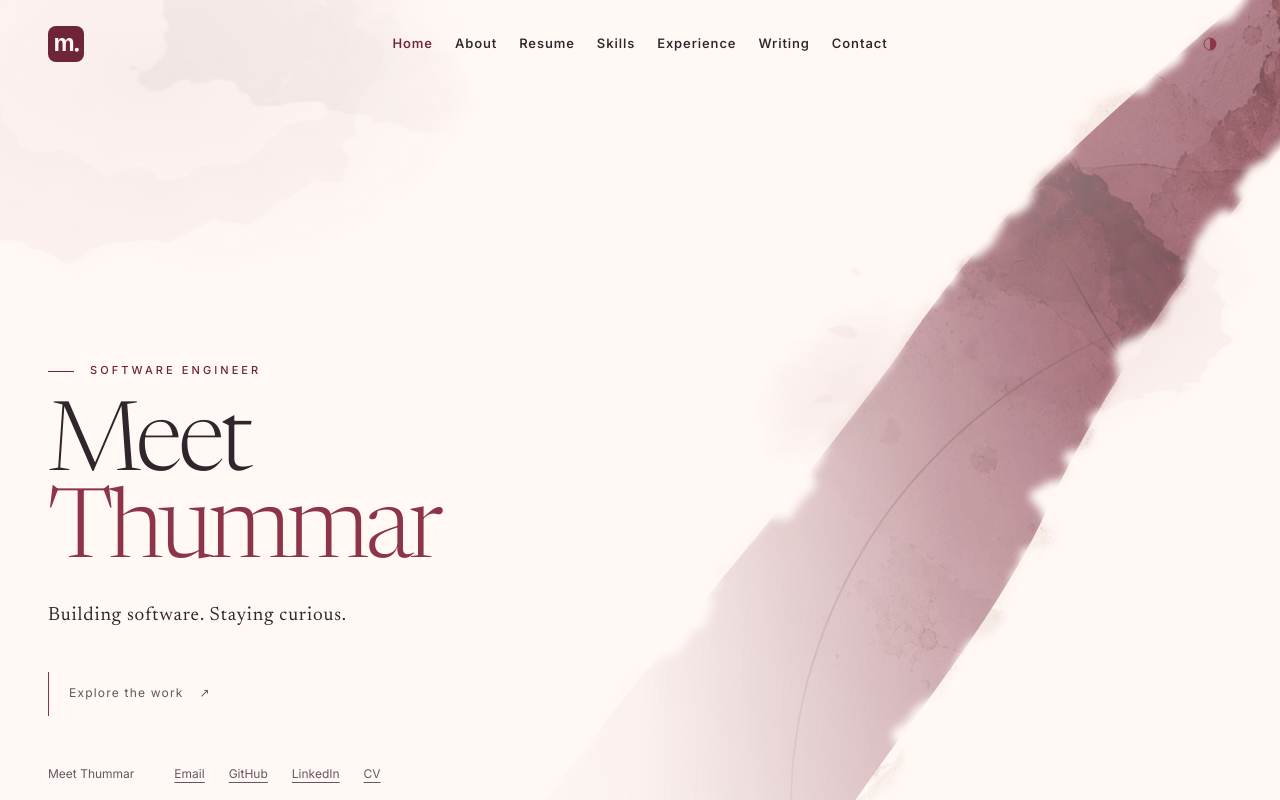
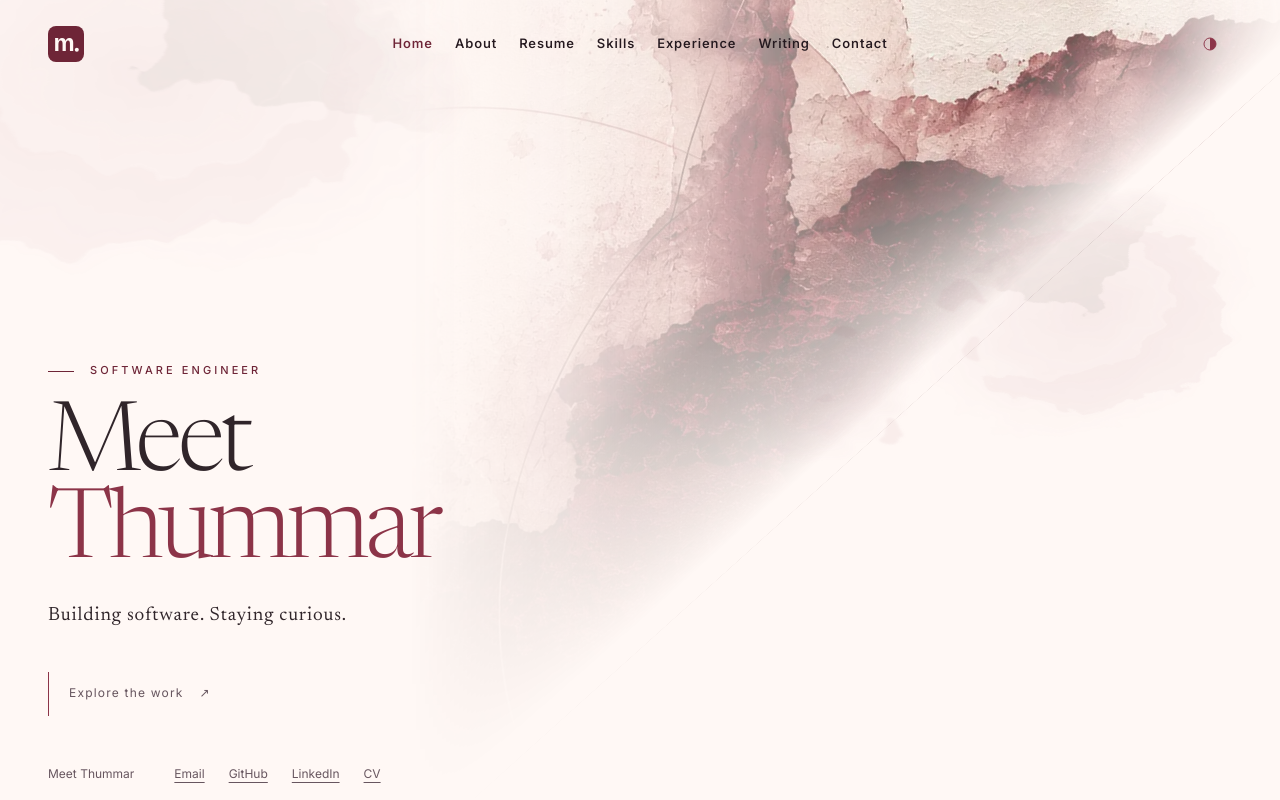
Before and after one commit to meetbyte/meetbyte.github.io, a Next.js app: page / in a window 1280 px wide. Built offline with nearby package versions, Linux system fonts and the light colour scheme.

Commit message:
Restore original Home artwork diagonally and soften inner atmospheres

```diff
--- a/scripts/qa/complete-site.mjs
+++ b/scripts/qa/complete-site.mjs
@@ -9,7 +9,7 @@ const {chromium}=await import(process.env.PLAYWRIGHT_MODULE_PATH || 'playwright'
 const axePath=process.env.AXE_SCRIPT_PATH;
 if(!axePath)throw new Error('Set AXE_SCRIPT_PATH to the separately installed axe-core/axe.min.js.');
 const routes=['/','/about/','/resume/','/skills/','/experience/','/writing/','/contact/','/experience/apex-self-service/','/experience/mobilefirst-modernization/','/experience/engineering-tooling/','/experience/production-investigation/','/writing/beyond-screens/','/writing/modernizing-safely/','/writing/behind-the-requirement/','/writing/software-meets-reality/','/writing/ai-and-decisions/','/writing/thinking-slowly/'];
-const output='docs/qa/ribbon-art';fs.mkdirSync(output,{recursive:true});
+const output='docs/qa/original-art-diagonal';fs.mkdirSync(output,{recursive:true});
 const results={layouts:[],axe:[],localLinks:[],navigation:[],errors:[]};
 const server=await startStaticServer();let browser;
 try{
@@ -23,7 +23,7 @@ try{
    await page.waitForFunction(()=>!document.querySelector('.theme-toggle').disabled);await page.evaluate(()=>document.fonts.ready);
    assert.equal(await page.locator('html').getAttribute('data-theme'),mode);
    const metrics=await page.evaluate(()=>({scroll:document.documentElement.scrollWidth,viewport:innerWidth,h1:document.querySelectorAll('h1').length,portrait:[...document.querySelectorAll('img[src*="meet-thummar"]')].filter(e=>e.getBoundingClientRect().width>0).length,main:document.querySelector('main').getBoundingClientRect().bottom,footer:document.querySelector('footer').getBoundingClientRect().top,background:getComputedStyle(document.querySelector('.ink-layer')).backgroundImage,artBottom:document.querySelector('.page-atmosphere').getBoundingClientRect().bottom,documentHeight:document.documentElement.scrollHeight}));
-   assert.ok(metrics.scroll<=width+1,JSON.stringify({mode,width,route,...metrics}));assert.equal(metrics.h1,1,route);assert.equal(metrics.portrait,route==='/about/'?1:0,route);assert.ok(metrics.footer>=metrics.main,route);if(route==='/')assert.equal(await page.locator('.home-ribbon-art .ink-paper-'+mode).getAttribute('href'),`/images/editorial/hero-${mode}-1120.webp`);else assert.equal(await page.locator('.inner-ink').count(),1);assert.ok(metrics.artBottom>=metrics.documentHeight-2,'Artwork must span the document');
+   assert.ok(metrics.scroll<=width+1,JSON.stringify({mode,width,route,...metrics}));assert.equal(metrics.h1,1,route);assert.equal(metrics.portrait,route==='/about/'?1:0,route);assert.ok(metrics.footer>=metrics.main,route);if(route==='/')assert.ok(metrics.background.includes(`hero-${mode}-`));else assert.equal(await page.locator('.inner-ink').count(),1);assert.ok(metrics.artBottom>=metrics.documentHeight-2,'Artwork must span the document');
    assert.equal(await page.getByText('Draft',{exact:true}).count(),0);
    if(route==='/')assert.ok(await page.evaluate(()=>document.documentElement.scrollHeight<=innerHeight+1),'Home should fit the standard viewport');
    if(route==='/skills/')assert.ok(await page.locator('.ink-layer').evaluate(e=>Number(getComputedStyle(e).opacity)>=.24),'Skills ink must remain visible');
--- a/scripts/qa/ink-visits.mjs
+++ b/scripts/qa/ink-visits.mjs
@@ -4,7 +4,7 @@ import assert from 'node:assert/strict';
 import {startStaticServer} from './static-server.mjs';
 const {chromium}=await import(process.env.PLAYWRIGHT_MODULE_PATH||'playwright');
 const server=await startStaticServer(4179);let browser;
-const output='docs/qa/ribbon-art';fs.mkdirSync(output,{recursive:true});
+const output='docs/qa/original-art-diagonal';fs.mkdirSync(output,{recursive:true});
 try {
  browser=await chromium.launch({executablePath:process.env.FOUNDATION_BROWSER_EXECUTABLE,args:['--no-sandbox','--disable-dev-shm-usage','--disable-gpu']});
  const page=await browser.newPage({viewport:{width:1440,height:900},reducedMotion:'reduce'});
@@ -14,7 +14,7 @@ try {
  await page.getByRole('button',{name:'Switch to dark theme'}).click();assert.equal(await scene(),second,'Theme switch must preserve this visit’s composition');
  await page.locator('.desktop-navigation').getByRole('link',{name:'Writing',exact:true}).click();await page.waitForURL(/writing/);await ready();
  await page.locator('.desktop-navigation').getByRole('link',{name:'Skills',exact:true}).click();await page.waitForURL(/skills/);await ready();const revisit=await scene();assert.notEqual(second,revisit);
- await page.goto('http://127.0.0.1:4179/');await ready();const home=await page.locator('.ink-layer').evaluate(e=>({background:getComputedStyle(e).backgroundImage,width:e.offsetWidth,height:e.offsetHeight,transform:getComputedStyle(e).transform,nameTop:document.querySelector("h1").getBoundingClientRect().top}));await page.reload();await ready();assert.deepEqual(await page.locator('.ink-layer').evaluate(e=>({background:getComputedStyle(e).backgroundImage,width:e.offsetWidth,height:e.offsetHeight,transform:getComputedStyle(e).transform,nameTop:document.querySelector("h1").getBoundingClientRect().top})),home);assert.equal(await page.locator('.inner-ink').count(),0);assert.equal(await page.locator('.home-ribbon-art').count(),1);assert.ok(home.nameTop>=450,"Desktop identity must begin in the lower half of the 900px Home viewport");
+ await page.goto('http://127.0.0.1:4179/');await ready();const home=await page.locator('.ink-layer').evaluate(e=>({background:getComputedStyle(e).backgroundImage,width:e.offsetWidth,height:e.offsetHeight,transform:getComputedStyle(e).transform,nameTop:document.querySelector("h1").getBoundingClientRect().top}));await page.reload();await ready();assert.deepEqual(await page.locator('.ink-layer').evaluate(e=>({background:getComputedStyle(e).backgroundImage,width:e.offsetWidth,height:e.offsetHeight,transform:getComputedStyle(e).transform,nameTop:document.querySelector("h1").getBoundingClientRect().top})),home);assert.equal(await page.locator('.inner-ink').count(),0);assert.ok(Math.abs(home.width/home.height-.8)<.01);assert.notEqual(home.transform,'none');assert.ok(home.nameTop>=450,"Desktop identity must begin in the lower half of the 900px Home viewport");
  await page.goto('http://127.0.0.1:4179/about/');await ready();assert.ok(await page.locator('.portrait-dark').isVisible());assert.equal(await page.locator('.portrait-light').isVisible(),false);await page.getByRole('button',{name:'Switch to light theme'}).click();assert.ok(await page.locator('.portrait-light').isVisible());assert.equal(await page.locator('.portrait-dark').isVisible(),false);
- fs.writeFileSync(output+'/ink-visits.json',JSON.stringify({first,second,revisit,home,checks:['inner artwork changes on refresh and route return','theme switch preserves composition','Home ribbon remains fixed; desktop name begins below midpoint','one visible portrait with matching theme']},null,2));console.log('PASS: artwork visit and portrait theme behavior');
+ fs.writeFileSync(output+'/ink-visits.json',JSON.stringify({first,second,revisit,home,checks:['inner artwork changes on refresh and route return','theme switch preserves composition','Original Home artwork remains fixed and rotated without reshaping; desktop name begins below midpoint','one visible portrait with matching theme']},null,2));console.log('PASS: artwork visit and portrait theme behavior');
 } finally {await browser?.close();server.close();}
--- a/src/components/editorial-artwork.tsx
+++ b/src/components/editorial-artwork.tsx
@@ -67,23 +67,6 @@ function InkComposition({ variant, id }: { variant: number; id: string }) {
     <svg className="ink-composition ink-echo" viewBox="0 0 1000 1000" preserveAspectRatio="none" focusable="false"><use href={`#stain-${id}`} transform={transforms[(variant + 3) % 8]} /></svg>
   </>;
 }
-/** A continuous textured ribbon follows a diagonal silhouette, with no paper-coloured oval backing. @author meetbyte */
-function HomeRibbon({ id }: { id: string }) {
-  const sweep = "M560 980C690 780 850 620 1010 400C1150 190 1290 100 1510-100L1610-60C1410 220 1280 350 1170 590C1080 770 920 920 910 1010Z";
-  return <svg className="home-ribbon-art" viewBox="0 0 1440 900" preserveAspectRatio="none" focusable="false">
-    <defs>
-      <filter id={`edge-${id}`} x="-20%" y="-20%" width="140%" height="140%"><feTurbulence type="fractalNoise" baseFrequency=".012" numOctaves="3" seed="19" result="grain" /><feDisplacementMap in="SourceGraphic" in2="grain" scale="90" xChannelSelector="R" yChannelSelector="G" /><feGaussianBlur stdDeviation="5" /></filter>
-      <mask id={`ribbon-${id}`}><path d={sweep} fill="white" filter={`url(#edge-${id})`} /></mask>
-      <linearGradient id={`wine-${id}`} x1=".2" y1="1" x2="1" y2="0"><stop stopColor="var(--ribbon-wine)" stopOpacity=".42" /><stop offset=".55" stopColor="var(--ribbon-wine)" stopOpacity=".85" /><stop offset="1" stopColor="var(--ribbon-wine)" stopOpacity=".58" /></linearGradient>
-    </defs>
-    <g mask={`url(#ribbon-${id})`}>
-      <path d={sweep} fill={`url(#wine-${id})`} />
-      <image className="ink-paper-light ribbon-texture" href="/images/editorial/hero-light-1120.webp" x="440" y="-300" width="1200" height="1500" />
-      <image className="ink-paper-dark ribbon-texture" href="/images/editorial/hero-dark-1120.webp" x="440" y="-300" width="1200" height="1500" />
-    </g>
-    <path d="M720 920C800 740 1050 590 1170 350C1240 210 1370 70 1470-40" fill="none" stroke="var(--ribbon-wine)" strokeWidth="1" opacity=".20" />
-  </svg>;
-}
 /** Home keeps its approved composition; navigation and refresh select a fresh inner-page wash. @author meetbyte */
 export function PageAtmosphere() {
   const pathname = usePathname();
@@ -91,6 +74,6 @@ export function PageAtmosphere() {
   const section = pathname.split("/")[1] || "home";
   const reading = /\/(experience|writing)\/[^/]+/.test(pathname);
   return <div className={`page-atmosphere atmosphere-${section}${reading ? " atmosphere-reading" : ""}`} aria-hidden="true">
-    {section === "home" ? <><div className="home-diagonal"><div className="ink-layer home-ribbon"><HomeRibbon id={`ribbon${homeId}`} /></div></div><div className="home-spill"><InkComposition variant={3} id={`home${homeId}`} /></div></> : <InnerInk key={pathname} />}
+    {section === "home" ? <><div className="home-diagonal"><div className="ink-layer" /></div><div className="home-spill"><InkComposition variant={3} id={`home${homeId}`} /></div></> : <InnerInk key={pathname} />}
   </div>;
 }
--- a/src/styles/editorial-artwork.css
+++ b/src/styles/editorial-artwork.css
@@ -171,11 +171,18 @@ html[data-theme="dark"] .atmosphere-reading .inner-ink { opacity: .46 !important
 .home-diagonal { position: absolute; inset: 0; mask-image: linear-gradient(90deg,transparent 38%,rgba(0,0,0,.08) 50%,rgba(0,0,0,.65) 74%,#000); }
 @media(max-width:639px) { .home-diagonal { mask-image: linear-gradient(90deg,rgba(0,0,0,.04) 20%,rgba(0,0,0,.12) 70%,rgba(0,0,0,.5)); } }
 
-/* Home is composed in page coordinates: no rotated rectangle or radial paper bulge. */
-.atmosphere-home .home-ribbon { inset: 0; width: 100%; height: 100%; transform: none; background: none; mask-image: none; opacity: .85; --ribbon-wine: #7c2943; }
-html[data-theme="dark"] .atmosphere-home .home-ribbon { --ribbon-wine: #cf7896; }
-.home-ribbon-art { display: block; width: 100%; height: 100%; }
-.ribbon-texture { mix-blend-mode: multiply; opacity: .55; }
-html[data-theme="dark"] .ribbon-texture { mix-blend-mode: screen; opacity: .45; }
-@media(max-width:639px) { .atmosphere-home .home-ribbon { opacity: .5; } }
-html[data-theme="dark"] .atmosphere-home .home-ribbon { --ribbon-wine: #b06a86; opacity: .65; }
+
+/* Restore the original, unmodified paired artwork; rotate the full source rather than reshape it. */
+.atmosphere-home .ink-layer { top: -72svh; right: 19vw; width: 128svh; height: 160svh; background: var(--page-art) center / 100% 100% no-repeat; transform: rotate(48deg); opacity: .85; mask-image: linear-gradient(90deg,transparent,#000 12%,#000 90%,transparent),linear-gradient(180deg,transparent,#000 9%,#000 92%,transparent); mask-composite: intersect; }
+@media(max-width:959px) { .atmosphere-home .ink-layer { right: -18svh; transform: rotate(44deg); } }
+@media(max-width:639px) { .atmosphere-home .ink-layer { right: -38svh; transform: rotate(40deg); opacity: .50; } }
+/* Slightly quieter inner atmospheres; keep the accepted 24 designs and their layout intact. */
+.page-atmosphere:not(.atmosphere-home) .inner-ink { opacity: .49; }
+html[data-theme="dark"] .page-atmosphere:not(.atmosphere-home) .inner-ink { opacity: .54; }
+.atmosphere-reading .inner-ink { opacity: .38 !important; }
+html[data-theme="dark"] .atmosphere-reading .inner-ink { opacity: .41 !important; }
+/* Feather before the outermost pixels so the rotated source has no hairline boundary. */
+.atmosphere-home .ink-layer { mask-image: linear-gradient(90deg,transparent 2%,#000 14%,#000 82%,transparent 98%),linear-gradient(180deg,transparent 2%,#000 12%,#000 88%,transparent 98%); }
+@media(min-width:960px) { .home-diagonal { mask-image: linear-gradient(90deg,transparent 32%,rgba(0,0,0,.14) 44%,rgba(0,0,0,.45) 58%,rgba(0,0,0,.85) 76%,#000); } }
+/* Preserve the original ink strength while keeping small Home navigation readable over it. */
+html[data-theme="light"] body:has(.editorial-home) .site-header .nav-link:not([aria-current="page"]) { color: #25191f; }
```
Also changed, not shown: scripts/qa/home-viewport.mjs (+4 -4 lines), public/images/editorial/README.md, scripts/qa/header-contrast.mjs, 7 other files (tests, documents, lock files or other folders).
